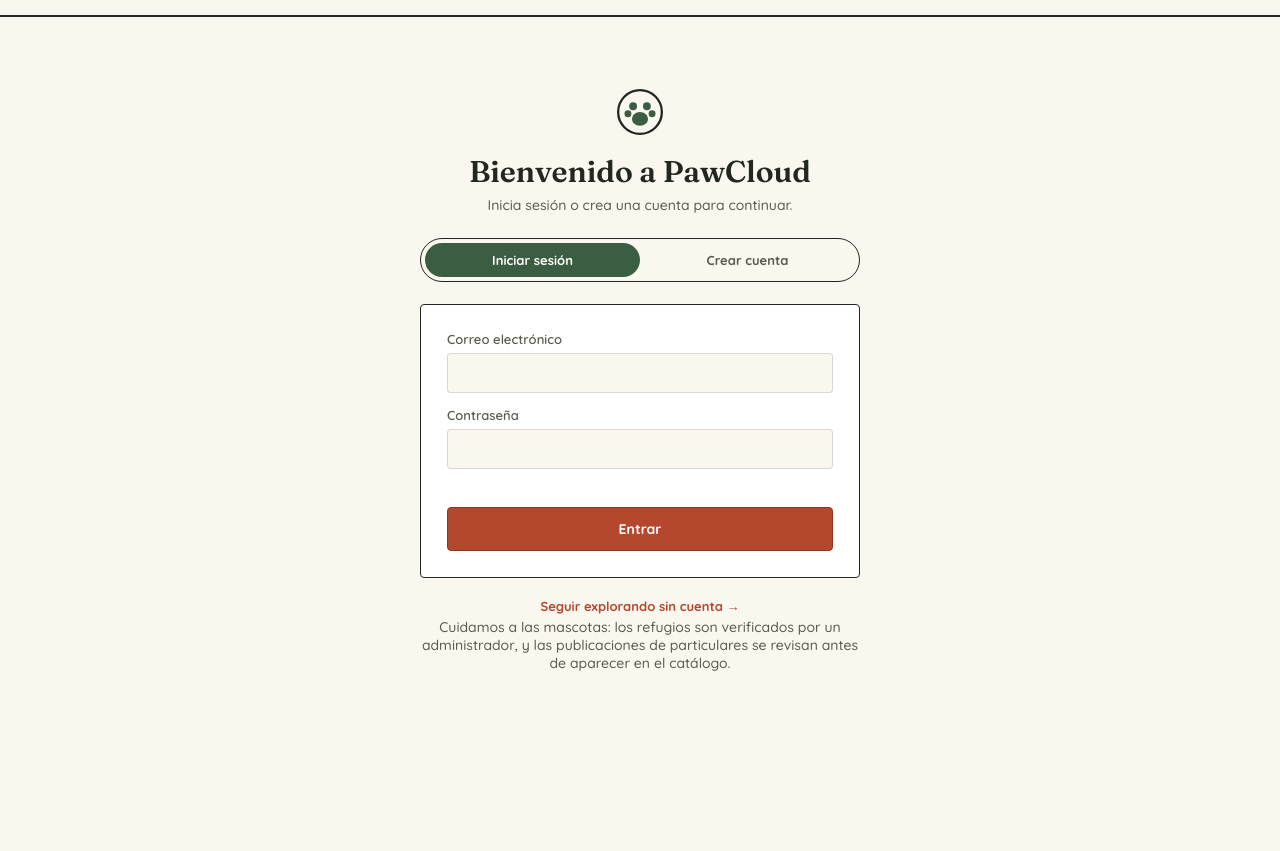
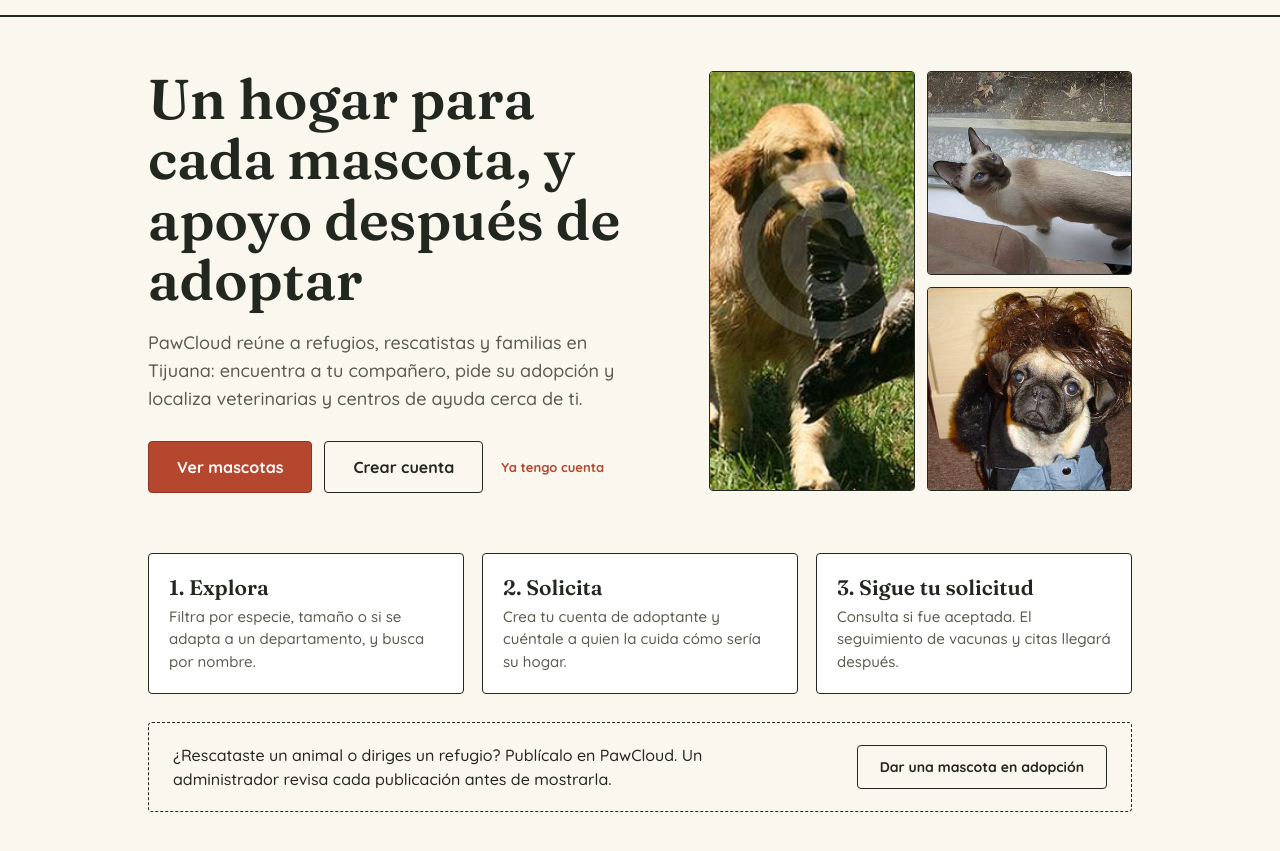
Before and after one commit to xsep423/pawcloud, a website: page index.html in a window 1280 px wide. Shown: the part 57-908 px from the top of the page. Before the commit the page ends 857 px from the top, so only its background shows below. Drawn offline with nearby package versions, Linux system fonts and the light colour scheme.

Commit message:
Pantalla de inicio y tipografía más grande

```diff
--- a/index.html
+++ b/index.html
@@ -231,6 +231,26 @@
   .faq details{border-bottom:1px solid var(--line); padding:10px 0;}
   .faq summary{cursor:pointer; font-weight:700; font-size:14.5px;}
   .faq p{color:var(--ink-soft); font-size:14px; line-height:1.55; margin:8px 0 2px;}
+  /* v6: pantalla de inicio */
+  .landing{display:grid; grid-template-columns:1.1fr .9fr; gap:44px; align-items:center; padding:20px 0 8px;}
+  .landing h2{font-family:var(--font-head); font-weight:600; font-size:clamp(34px,5vw,56px); line-height:1.08; margin:0 0 18px;}
+  .landing .lead{font-size:18px; line-height:1.55; color:var(--ink-soft); max-width:46ch; margin:0 0 28px;}
+  .cta-row{display:flex; gap:12px; flex-wrap:wrap; align-items:center;}
+  .btn-lg{padding:15px 28px; font-size:16px;}
+  .collage{display:grid; grid-template-columns:1fr 1fr; grid-template-rows:minmax(0,1fr) minmax(0,1fr); gap:12px; height:420px; overflow:hidden;}
+  .collage img{width:100%; height:100%; min-height:0; object-fit:cover; border-radius:var(--radius); border:1.5px solid var(--ink); display:block;}
+  .collage img:first-child{grid-row:1 / 3;}
+  .steps{display:grid; grid-template-columns:repeat(3,1fr); gap:18px; margin-top:52px; padding:0; list-style:none;}
+  .steps li{border:1.5px solid var(--ink); border-radius:var(--radius); background:var(--card); padding:20px;}
+  .steps b{display:block; font-family:var(--font-head); font-size:21px; margin-bottom:6px;}
+  .steps span{font-size:15px; line-height:1.5; color:var(--ink-soft);}
+  .rescue-strip{margin-top:28px; border:1.5px dashed var(--ink); border-radius:var(--radius); padding:20px 24px; display:flex; justify-content:space-between; align-items:center; gap:18px; flex-wrap:wrap;}
+  .rescue-strip p{margin:0; font-size:16px; max-width:56ch; line-height:1.5;}
+  @media(max-width:720px){
+    .landing{grid-template-columns:1fr; gap:28px;}
+    .collage{height:260px;}
+    .steps{grid-template-columns:1fr;}
+  }
 </style>
 </head>
 <body>
@@ -252,8 +272,37 @@
 
 <main>
 
+  <!-- INICIO -->
+  <section class="screen active" id="inicio">
+    <div class="landing">
+      <div>
+        <h2>Un hogar para cada mascota, y apoyo después de adoptar</h2>
+        <p class="lead">PawCloud reúne a refugios, rescatistas y familias en Tijuana: encuentra a tu compañero, pide su adopción y localiza veterinarias y centros de ayuda cerca de ti.</p>
+        <div class="cta-row">
+          <button type="button" class="btn btn-primary btn-lg" onclick="continueAsGuest()">Ver mascotas</button>
+          <button type="button" class="btn btn-ghost btn-lg" onclick="goAuth('register')">Crear cuenta</button>
+          <button type="button" class="link-btn" onclick="goAuth('login')">Ya tengo cuenta</button>
+        </div>
+      </div>
+      <div class="collage" aria-hidden="true">
+        <img src="images/golden.jpg" alt="" width="360" height="420">
+        <img src="images/siamese.jpg" alt="" width="360" height="200">
+        <img src="images/pug.jpg" alt="" width="360" height="200">
+      </div>
+    </div>
+    <ol class="steps">
+      <li><b>1. Explora</b><span>Filtra por especie, tamaño o si se adapta a un departamento, y busca por nombre.</span></li>
+      <li><b>2. Solicita</b><span>Crea tu cuenta de adoptante y cuéntale a quien la cuida cómo sería su hogar.</span></li>
+      <li><b>3. Sigue tu solicitud</b><span>Consulta si fue aceptada. El seguimiento de vacunas y citas llegará después.</span></li>
+    </ol>
+    <div class="rescue-strip">
+      <p>¿Rescataste un animal o diriges un refugio? Publícalo en PawCloud. Un administrador revisa cada publicación antes de mostrarla.</p>
+      <button type="button" class="btn btn-ghost" onclick="goAuth('register', 'rescatista')">Dar una mascota en adopción</button>
+    </div>
+  </section>
+
   <!-- AUTH (login / registro) -->
-  <section class="screen active" id="auth">
+  <section class="screen" id="auth">
     <div class="login-wrap">
       <div class="login-card">
         <svg width="46" height="46" viewBox="0 0 40 40" fill="none" style="margin:0 auto;" aria-hidden="true">
@@ -676,6 +725,16 @@
     $("org-field").style.display = role === "refugio" ? "flex" : "none";
   }
 
+  function goAuth(tab, role){
+    $("auth-subtitle").textContent = "Inicia sesión o crea una cuenta para continuar.";
+    switchAuthTab(tab);
+    if(role){
+      const r = document.querySelector('input[name="reg-role"][value="' + role + '"]');
+      if(r){ r.checked = true; toggleOrgField(); }
+    }
+    showScreen("auth");
+  }
+
   async function handleLogin(e){ e.preventDefault(); await withBusy("login-form", "Entrando…", handleLoginCore); }
   async function handleLoginCore(){
     const errEl = $("login-error");
@@ -744,7 +803,7 @@
     $("login-error").textContent = ""; $("register-error").textContent = "";
     $("auth-subtitle").textContent = "Inicia sesión o crea una cuenta para continuar.";
     switchAuthTab("login");
-    showScreen("auth");
+    showScreen("inicio");
   }
 
   /* ====== CATÁLOGO ====== */
```
Also changed, not shown: tests/flujos.test.js (+24 -1 lines).
